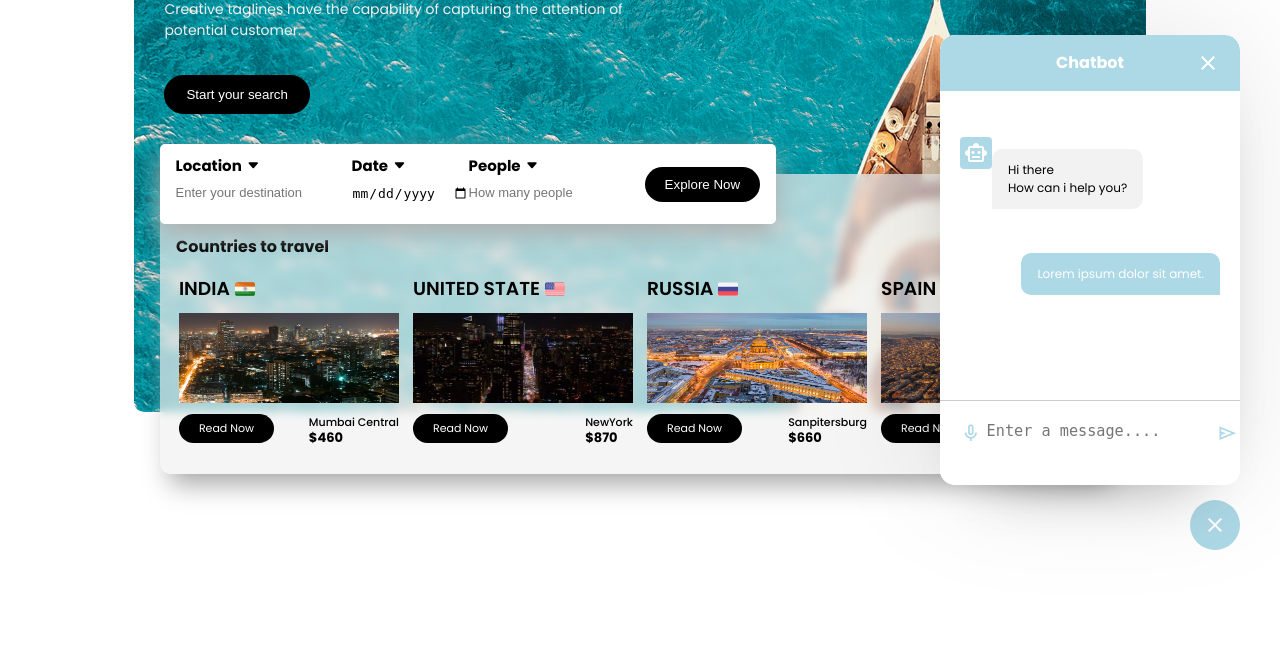
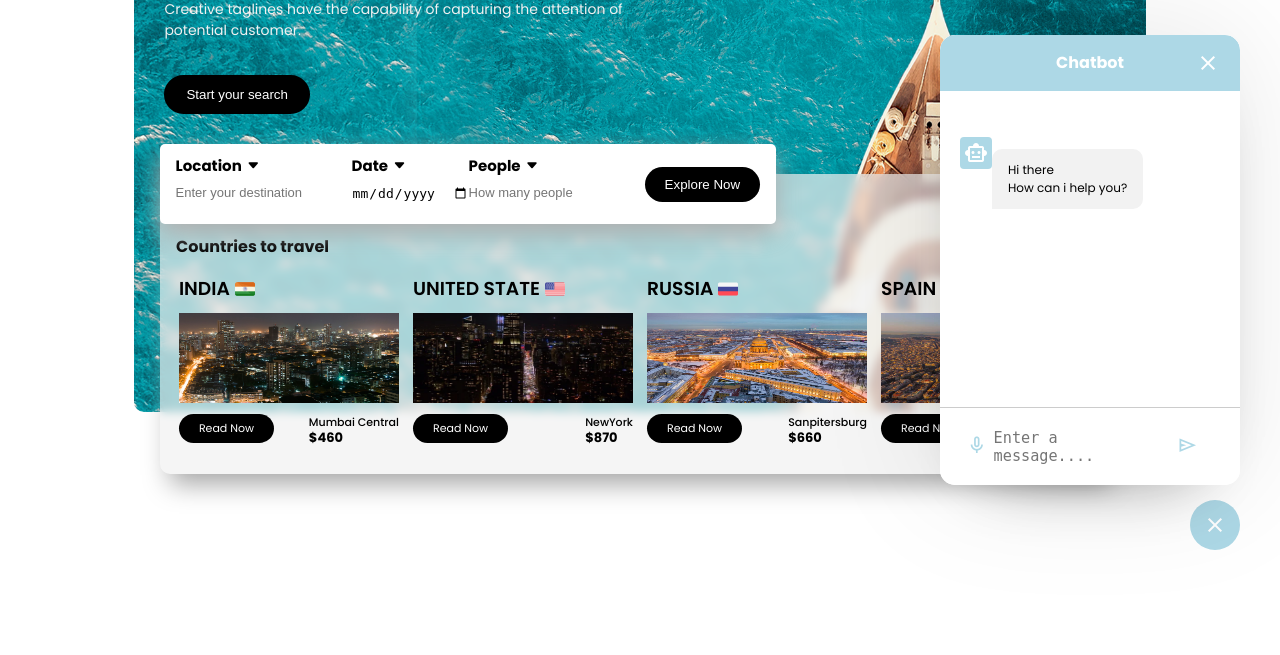
Before and after one commit to Agusyanto2113/HolidayGoTravel, a Django app: page / in a window 1280 px wide. Shown: the part 215-870 px from the top of the page. Run offline with Django 4.2, Linux system fonts and the light colour scheme.

Commit message:
Fisrt Changing Integrated program

```diff
--- a/holidaygotravel/static/css/media.css
+++ b/holidaygotravel/static/css/media.css
@@ -1,3 +1,8 @@
+@media screen and (max-width:1920px){
+    .chat-input form{
+        width: 90%;
+    }
+}
 @media screen and (max-width:1485px){
     .offers{
         width: 65%;
@@ -14,6 +19,10 @@
 
     .chat-input textarea {
         width: 60%;
+    }
+
+    .chat-input form{
+        width: 90%;
     }
 
 }
--- a/holidaygotravel/static/css/style.css
+++ b/holidaygotravel/static/css/style.css
@@ -184,12 +184,18 @@ header nav .bi-three-dots{
     border-top: 1px solid #ccc;
 }
 
-.chat-input .textarea{
-    width: 75%;
+.chat-input form{
+    display: flex;
+    width: 100%;
+}
+
+.chat-input form button{
+    background-color: transparent;
+    border: none;
 }
 
 
-.chat-input .textarea textarea{
+.chat-input textarea{
     width: 100%;
     height: 35px;
     border: none;
@@ -200,36 +206,16 @@ header nav .bi-three-dots{
 
 }
 
-.chat-input .textarea span{
-    line-height: 55px;
-    color: lightblue;
-}
-.chat-input .sendbtn span{
-    line-height: 55px;
-    color: lightblue;
-}
 
-
-.chat-input .sendbtn span{
-    align-self: flex-end;
-    line-height: 55px;
+.chat-input button span{
+    align-self: auto;
+    line-height: auto;
     color: lightblue;
     font-size: 1.35rem;
     cursor: pointer;
     left: 0;
     visibility: visible;
 }
-
-.chat-input .mic span{
-    align-self: flex-start;
-    line-height: 55px;
-    color: lightblue;
-    font-size: 1.35rem;
-    cursor: pointer;
-    left: 0;
-    visibility: visible;
-}
-
 
 .chat-input textarea:valid ~ .chat-input .sendbtn span{
     visibility: visible;
--- a/templates/home.html
+++ b/templates/home.html
@@ -104,7 +104,9 @@
             <h2>Chatbot</h2>
             <span class="material-symbols-outlined">close</span>
         </div>
+<!--
         <ul class="chatbox">
+
             <li class="chat incoming">
                 <span class="material-symbols-outlined">smart_toy</span>
                 <p>Hi there <br> How can i help you?</p>
@@ -113,6 +115,29 @@
                 <p>Lorem ipsum dolor sit amet.</p>
             </li>
         </ul>
+-->
+
+        <ul class="chatbox">
+            <li class="chat incoming">
+                <span class="material-symbols-outlined">smart_toy</span>
+                <p>Hi there <br> How can i help you?</p>
+            </li>
+            {% for message in chat_history %}
+                <li class="chat {% if message.user == 'User' %}outgoing{% else %}incoming{% endif %}">
+                    {% if message.user != 'User' %}
+                        <span class="material-symbols-outlined">smart_toy</span>
+                    {% endif %}
+                    <p>{{ message.message }}</p>
+                </li>
+                {% if bot_response %}
+                <li class="chat outgoing">
+                    <p>{{ bot_response }}</p>
+                </li>
+                {% endif %}
+            {% endfor %}
+
+        </ul>
+<!--
         <div class="chat-input">
             <div class="mic">
                 <span id="startButton" class="material-symbols-outlined">mic</span>
@@ -120,10 +145,23 @@
             <div class="textarea">
                 <textarea name="" id="output" placeholder="Enter a message...." required></textarea>
             </div>
+
             <div class="sendbtn">
                 <span id="send-btn" class="material-symbols-outlined">send</span>
             </div>
         </div>
+-->
+        <div class="chat-input">
+            <form action="">
+                <button><span id="startButton" class="material-symbols-outlined">mic</span></button>
+                <textarea name="" id="output" placeholder="Enter a message...." required></textarea>
+                <button><span id="send-btn" class="material-symbols-outlined">send</span></button>
+            </form>
+        </div>
+
+
+
+
     </div>
 <!--End Chatbot Design-->
 
```
Also changed, not shown: chatbot/models.py (line endings or trailing spaces), db.sqlite3.
